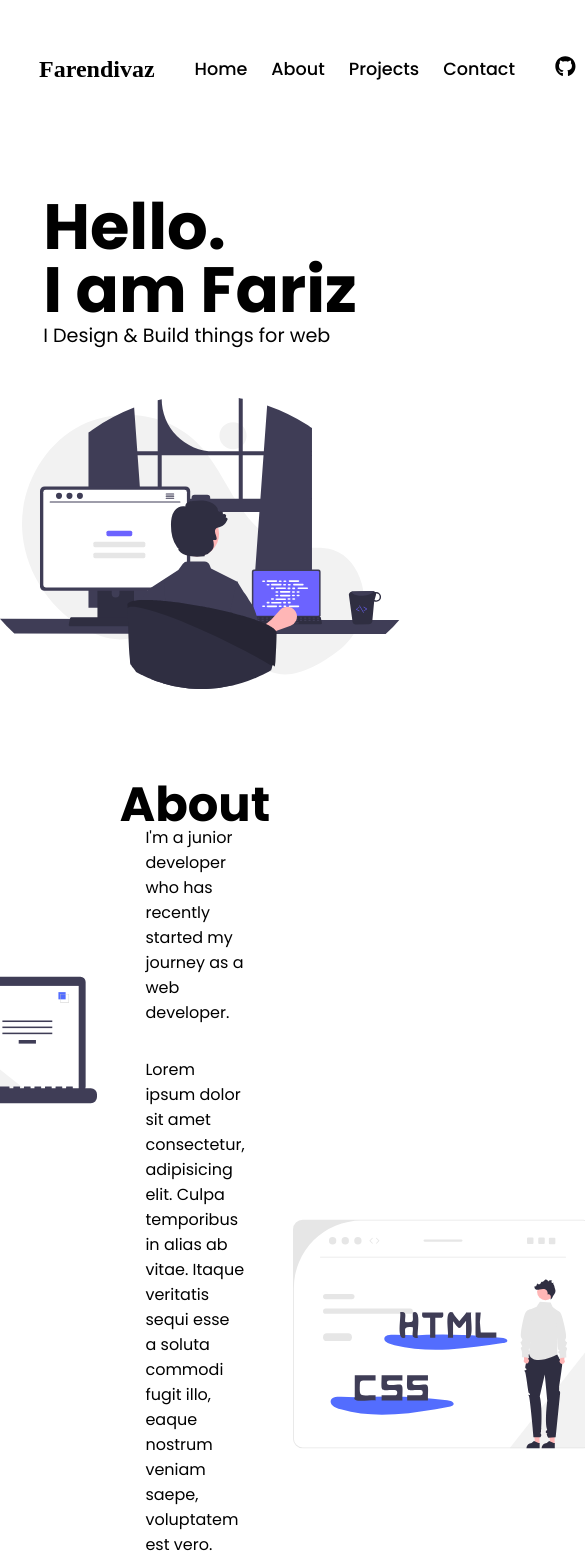
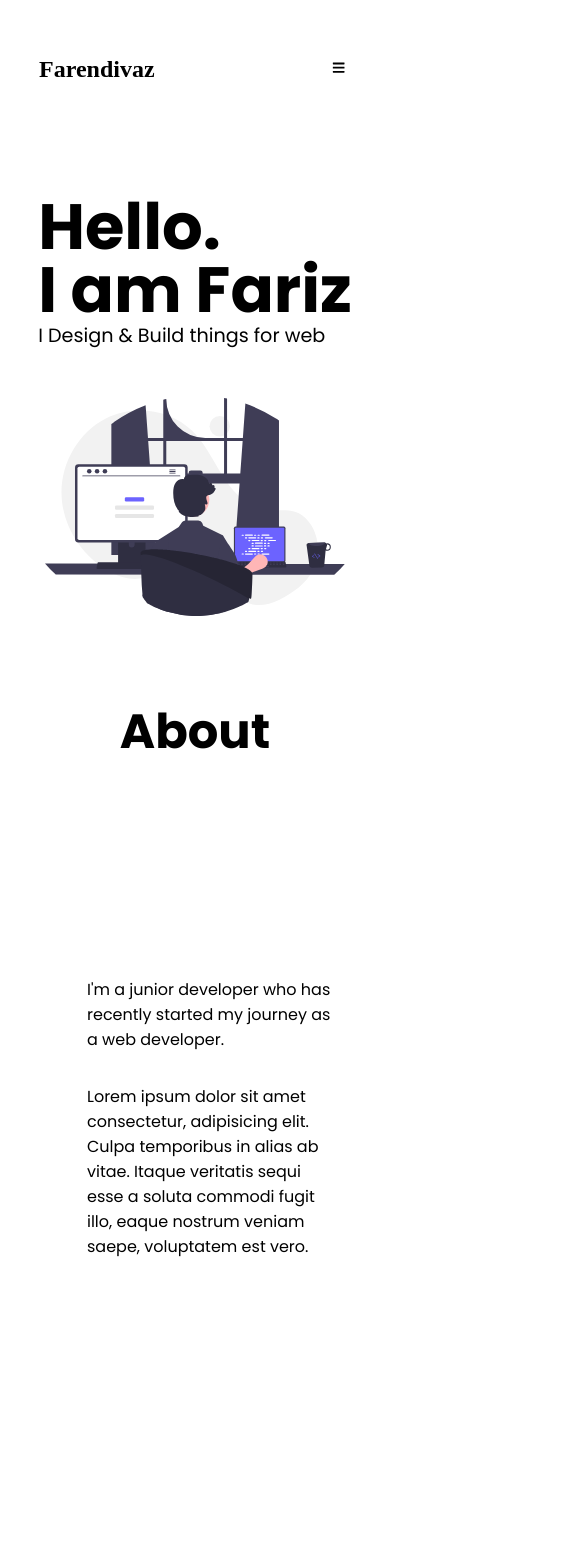
Before and after one commit to farendivaz/farendivaz.live, a React (Create React App) app: page / in a window 390 px wide. Shown: the top 1559 px of the page, 585 px wide, since content can reach past the window. Built offline with nearby package versions, Linux system fonts and the light colour scheme; a web font is replaced by a local one.

Commit message:
make responsive for mobile

```diff
--- a/src/components/About.js
+++ b/src/components/About.js
@@ -8,7 +8,12 @@ const About = () => {
     <>
       <AboutHeading>About</AboutHeading>
       <AboutWrapper>
-        <img small src={Code} alt="Sitting beside Laptop" />
+        <img
+          small
+          src={Code}
+          alt="Sitting beside Laptop"
+          className="first-image"
+        />
         <AboutDescription>
           <p>
             I'm a junior developer who has recently started my journey as a web
@@ -49,6 +54,25 @@ const AboutWrapper = styled.section`
   div {
     align-self: flex-end;
   }
+  @media screen and (max-width: 1250px) {
+    display: flex;
+    flex-direction: column;
+    justify-content: center;
+    align-items: center;
+    .first-image {
+      display: none;
+    }
+    div {
+      align-self: center;
+      height: 200px;
+      margin: 0;
+    }
+    @media screen and (max-width: 860px) {
+      div {
+        display: none;
+      }
+    }
+  }
 `;
 
 const AboutDescription = styled.section`
@@ -57,5 +81,13 @@ const AboutDescription = styled.section`
   justify-content: center;
   align-items: center;
   padding: 3rem;
+  @media screen and (max-width: 1250px) {
+    width: 50%;
+    margin: 0 auto;
+  }
+  @media screen and (max-width: 860px) {
+    width: 80%;
+    margin: 0 auto;
+  }
 `;
 export default About;
--- a/src/components/Hero.js
+++ b/src/components/Hero.js
@@ -49,6 +49,11 @@ const HeroWrapper = styled.section`
       width: 400px;
     }
   }
+  @media screen and (max-width: 450px) {
+    img {
+      width: 300px;
+    }
+  }
 `;
 
 const HeroText = styled.section`
--- a/src/components/Navbar.js
+++ b/src/components/Navbar.js
@@ -1,9 +1,15 @@
 import React from "react";
 import styled from "styled-components";
-import { FaLinkedin, FaGithub, FaTwitter } from "react-icons/fa";
+import { FaLinkedin, FaGithub, FaTwitter, FaBars } from "react-icons/fa";
 import { Link } from "react-router-dom";
+// import Sidebar from "./Sidebar";
+// useState
 
 const Navbar = () => {
+  // const [toggle, setToggle] = useState(false);
+  // const toggleButton = () => {
+  //   setToggle((prevState) => !prevState);
+  // };
   return (
     <>
       <Wrapper>
@@ -46,7 +52,12 @@ const Navbar = () => {
             </LinkIcon>
           </List>
         </Nav>
+        <MobileIcon>
+          <FaBars />
+          {/* {toggle && <Sidebar />} */}
+        </MobileIcon>
       </Wrapper>
+      {/* <Sidebar /> */}
     </>
   );
 };
@@ -64,7 +75,7 @@ const Wrapper = styled.nav`
     color: #000;
   }
 `;
-const Nav = styled.ul`
+export const Nav = styled.ul`
   display: flex;
   justify-content: center;
   align-items: center;
@@ -72,21 +83,26 @@ const Nav = styled.ul`
   gap: 1.5rem;
   font-weight: 500;
   font-size: ${(props) => (props.icons ? "1.3rem" : "1.1rem")};
+
+  @media screen and (max-width: 960px) {
+    display: none;
+  }
 `;
 const Brand = styled.section`
   font-family: "Grape Nuts", cursive;
 `;
 
-const List = styled.li`
+export const List = styled.li`
   list-style: none;
   cursor: pointer;
+  color: ${(props) => (props.white ? "white" : "black")};
   &:hover {
     text-decoration: underline;
     color: #5f5858;
   }
 `;
 
-const LinkIcon = styled.a`
+export const LinkIcon = styled.a`
   margin: auto;
 `;
 const Name = styled.h4`
@@ -97,4 +113,16 @@ const Name = styled.h4`
     color: #5f5858;
   }
 `;
+
+const MobileIcon = styled.button`
+  display: none;
+  border: none;
+  outline: none;
+  cursor: pointer;
+  background-color: transparent;
+  @media screen and (max-width: 960px) {
+    display: block;
+    cursor: pointer;
+  }
+`;
 export default Navbar;
--- a/src/components/Projects.js
+++ b/src/components/Projects.js
@@ -32,16 +32,16 @@ const Projects = () => {
 const ProjectsWrapper = styled.main`
   width: 80%;
   max-width: 1000px;
-  height: 1100px;
+  margin: 0 auto;
   display: flex;
+  flex-wrap: wrap;
   justify-content: center;
   align-items: center;
-  flex-wrap: wrap;
-  margin: 0 auto;
-  img {
-    width: 400px;
-    height: 250px;
-    border-radius: 20px 20px 0 0;
+  @media screen and (max-width: 1250px) {
+    display: flex;
+    flex-direction: column;
+    justify-content: center;
+    align-items: center;
   }
 `;
 const ProjectItem = styled.section`
@@ -50,6 +50,12 @@ const ProjectItem = styled.section`
   border-radius: 20px;
   transition: 500ms;
   box-shadow: rgba(100, 100, 111, 0.2) 0px 7px 29px 0px;
+  img {
+    max-width: 100%;
+    min-width: auto;
+    height: auto;
+    border-radius: 20px 20px 0 0;
+  }
   h4 {
     font-size: 1.2rem;
     margin: 0;
@@ -64,6 +70,16 @@ const ProjectItem = styled.section`
     box-shadow: rgba(0, 0, 0, 0.25) 0px 54px 55px,
       rgba(0, 0, 0, 0.12) 0px -12px 30px, rgba(0, 0, 0, 0.12) 0px 4px 6px,
       rgba(0, 0, 0, 0.17) 0px 12px 13px, rgba(0, 0, 0, 0.09) 0px -3px 5px;
+  }
+  @media screen and (max-width: 1250px) {
+    min-width: 400px;
+  }
+  @media screen and (max-width: 530px) {
+    min-width: 100%;
+    min-height: 450px;
+    img {
+      width: 100%;
+    }
   }
 `;
 
--- /dev/null
+++ b/src/components/Sidebar.js
@@ -0,0 +1,87 @@
+import React from "react";
+import styled from "styled-components";
+import { FaLinkedin, FaGithub, FaTwitter, FaTimes } from "react-icons/fa";
+import { Nav, List, LinkIcon } from "./Navbar";
+import { Link } from "react-router-dom";
+
+const Sidebar = () => {
+  return (
+    <div>
+      <Bar>
+        <div>
+          <BarList menu>
+            <FaTimes />
+          </BarList>
+          <BarList>
+            {" "}
+            <Link to="/">Home</Link>
+          </BarList>
+          <BarList>
+            {" "}
+            <Link to="/about">About</Link>
+          </BarList>
+          <BarList>
+            {" "}
+            <Link to="/projects">Projects</Link>
+          </BarList>
+          <BarList>
+            {" "}
+            <Link to="/contact">Contact</Link>
+          </BarList>
+        </div>
+        <Nav icons>
+          <List>
+            <LinkIcon href="https://github.com/farendivaz" target="_blank">
+              <FaGithub />
+            </LinkIcon>
+          </List>
+          <List>
+            <LinkIcon
+              href="https://linkedin.com/in/farizdandylazuardi/"
+              target="_blank"
+            >
+              <FaLinkedin />
+            </LinkIcon>
+          </List>
+          <List>
+            <LinkIcon href="https://twitter.com/farendivaz" target="_blank">
+              <FaTwitter />
+            </LinkIcon>
+          </List>
+        </Nav>
+      </Bar>
+    </div>
+  );
+};
+
+const Bar = styled.ul`
+  position: absolute;
+  background-color: white;
+  color: black;
+  top: 0;
+  right: 0;
+  height: 100vh;
+  width: 100vw;
+  margin: 0;
+  padding: 0;
+  display: flex;
+  flex-direction: column;
+  justify-content: center;
+  align-items: center;
+  gap: 1rem;
+  list-style: none;
+  transform: translateX(-100%);
+  transition: all 0.8s;
+  a {
+    color: black;
+    text-decoration: none;
+  }
+`;
+
+const BarList = styled.li`
+  padding: 1rem 2rem;
+  border-bottom: ${(props) => (props.menu ? "none" : "1px solid black")};
+  font-size: 1.5rem;
+  font-weight: bold;
+`;
+export default Sidebar;
--- a/src/index.css
+++ b/src/index.css
@@ -3,6 +3,8 @@
 body {
   margin: 0;
   padding: 0;
+  width: 100%;
+  margin: auto;
   box-sizing: border-box;
   font-family: "Poppins", sans-serif;
   -webkit-font-smoothing: antialiased;
```
